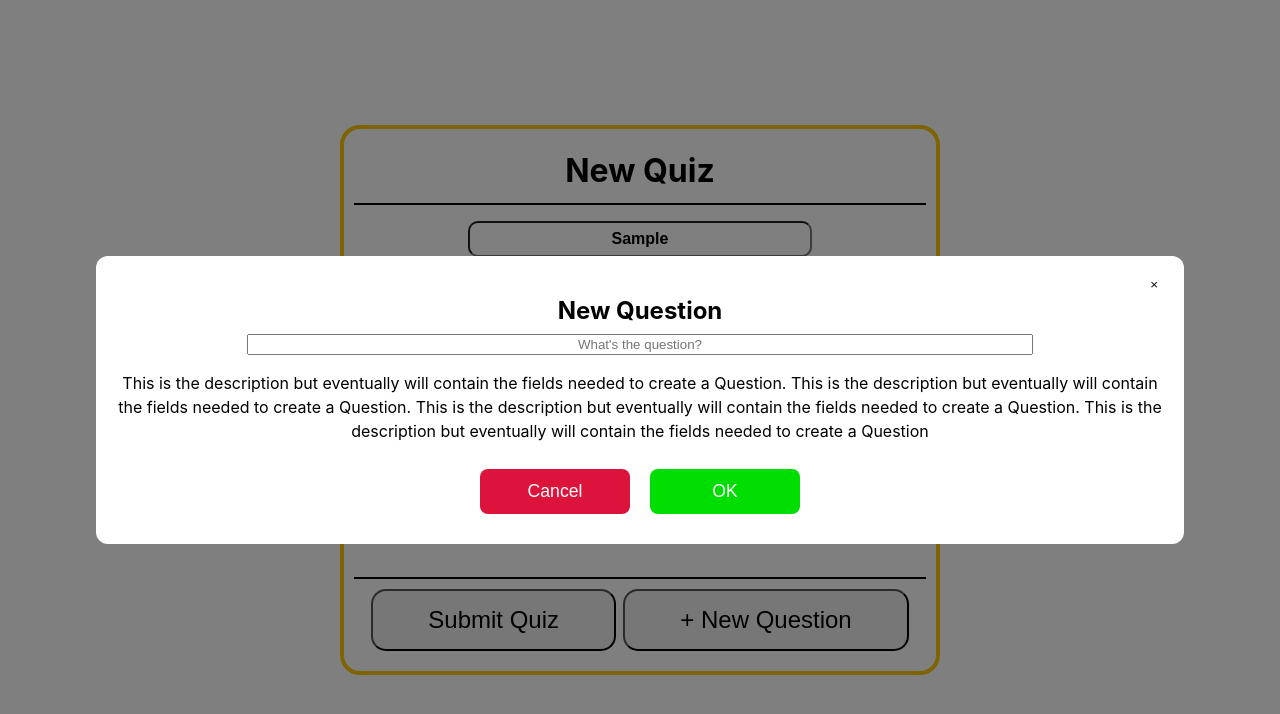
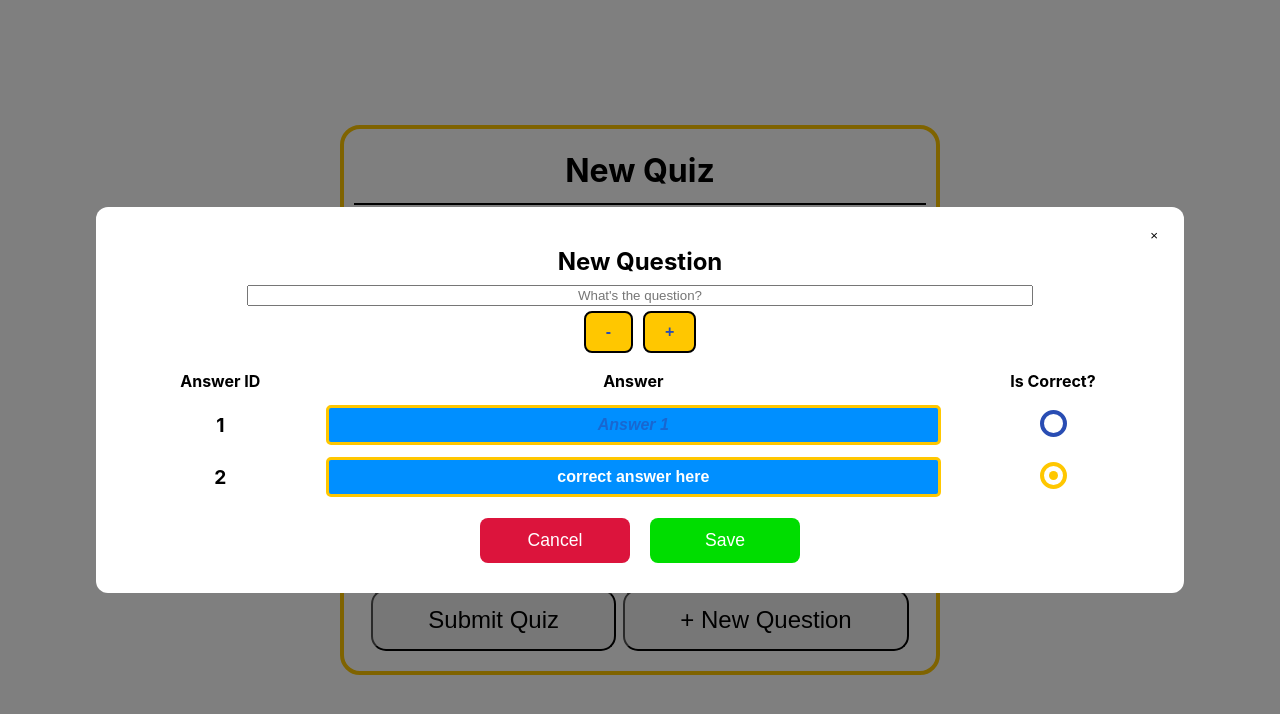
Before and after one commit to s-meenaghan7/react-quizapp-v2, a React (Vite) app: page / in a window 1280 px wide. Both pictures are taken after typing "Sample" into the empty fields and a click on the button "+ New Question". Shown: the top 714 px of the page. Built offline with nearby package versions, Linux system fonts and the light colour scheme.

Commit message:
Implemented answer controls and JSX for answer list in QuestionModal component.

```diff
--- a/src/quizform/questionModal/QuestionModal.css
+++ b/src/quizform/questionModal/QuestionModal.css
@@ -51,7 +51,52 @@
   text-align: center;
 }
 
+/* ------------------- ANSWER CONTROLS ------------------- */
+.answer-controls {
+  display: flex;
+  justify-content: center;
+}
+
+.answer-controls > button {
+  padding: 10px 20px;
+  margin: 5px;
+  border-radius: 8px;
+  background-color: var(--detailOrange);
+  color: var(--darkBlue);
+  font-weight: bold;
+  font-size: 1em;
+  transition: .125s;
+  border: 2px solid #000;
+}
+
+.answer-controls > button:hover {
+  background-color: #ffe600;
+  cursor: pointer;
+}
+
+.answer-controls > button:active {
+  background-color: #ff7b00;
+}
+
+.answer-controls > button:disabled {
+  opacity: 0.5;
+}
+
+.answer-controls > button:disabled:hover {
+  background-color: var(--detailOrange);
+  color: var(--darkBlue);
+  cursor: not-allowed;
+}
+
+.answer-controls > button:disabled:active {
+  background-color: var(--detailOrange);
+}
+
 /* ------------------- ANSWERS LIST ------------------- */
+table {
+  border-spacing: 0px 10px;
+}
+
 .answers-list {
   display: flex;
   justify-content: center;
--- a/src/quizform/questionModal/QuestionModal.tsx
+++ b/src/quizform/questionModal/QuestionModal.tsx
@@ -1,13 +1,14 @@
 import ReactDom from 'react-dom';
 import './QuestionModal.css';
+import Answer from '../answer/Answer';
 
 type QuestionModalProps = {
   open: boolean;
   closeModal: () => void;
-  data: object;
+  currentQuestion: object;
 }
 
-const QuestionModal: React.FC<QuestionModalProps> = ({ open, closeModal, data }) => {
+const QuestionModal: React.FC<QuestionModalProps> = ({ open, closeModal, currentQuestion }) => {
   if (!open) return null;
 
   return ReactDom.createPortal(
@@ -26,13 +27,36 @@ const QuestionModal: React.FC<QuestionModalProps> = ({ open, closeModal, data })
               placeholder="What's the question?"
             />
           </div>
+
+          <div className='answer-controls'>
+            <button type='button' id='subtract'>-</button>
+            <button type='button' id='add'>+</button>
+          </div>
+
           <div className='answers-list'>
-            <p>This is the description but eventually will contain the fields needed to create a Question. This is the description but eventually will contain the fields needed to create a Question. This is the description but eventually will contain the fields needed to create a Question. This is the description but eventually will contain the fields needed to create a Question</p>
+            <table id='answer-table' width='100%'>
+              <thead>
+                <tr>
+                  <th>Answer ID</th>
+                  <th>Answer</th>
+                  <th>Is Correct?</th>
+                </tr>
+              </thead>
+
+              <tbody>
+                <Answer
+                  {...{id: 1, answer: "", isCorrect: false}}
+                />
+                <Answer
+                  {...{id: 2, answer: "correct answer here", isCorrect: true}}
+                />
+              </tbody>
+            </table>
           </div>
         </div>
         <div className='modal-footer'>
           <button id='cancel-btn' onClick={() => closeModal()}>Cancel</button>
-          <button id='success-btn'>OK</button>
+          <button id='success-btn'>Save</button>
         </div>
       </div>
     </div>,
```
